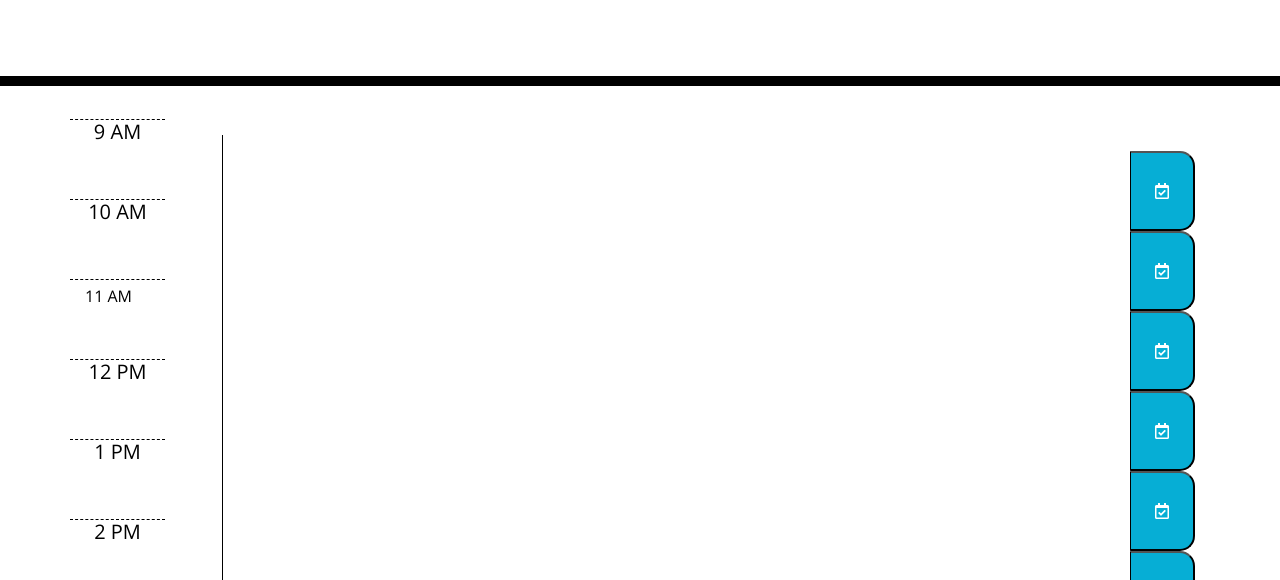
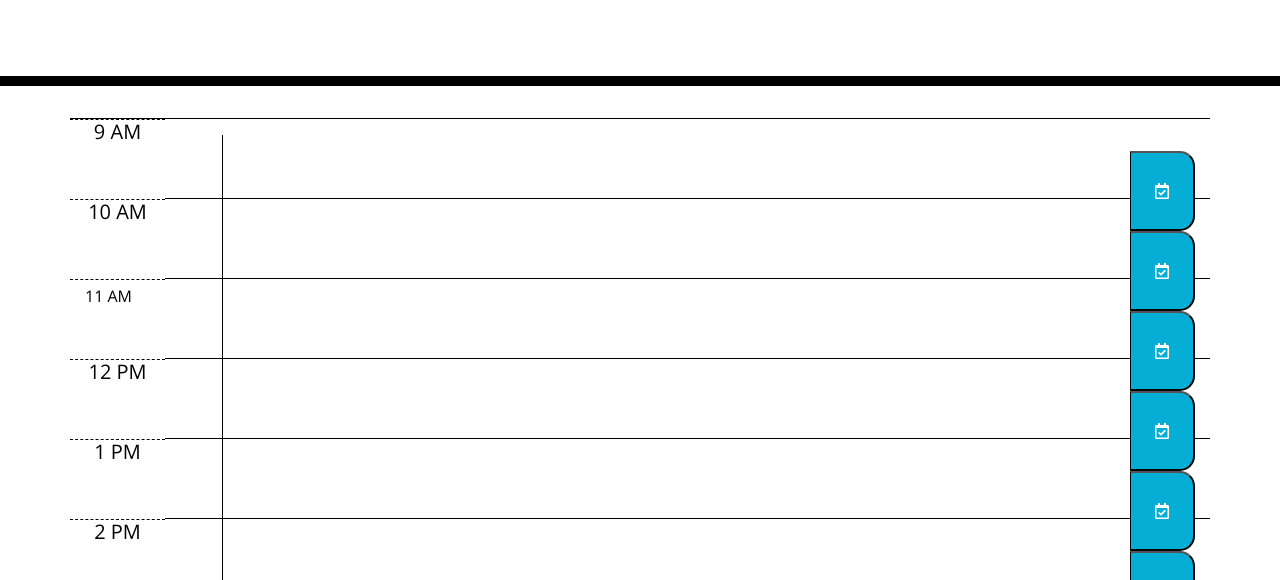
Before and after one commit to ckhilpisch/DayPlanner, a plain HTML site: page index.html in a window 1280 px wide. Shown: the part 182-762 px from the top of the page. Drawn offline with nearby package versions, Linux system fonts and the light colour scheme.

Commit message:
added black border to visualize how the rows are lining up

```diff
--- a/style.css
+++ b/style.css
@@ -33,7 +33,7 @@ textarea{
 .row {
   white-space: pre-wrap;
   height: 80px;
-  border-top: 1px solid white;
+  border-top: 1px solid black;
 }
 
 .hour {
@@ -63,7 +63,7 @@ textarea{
   border-bottom-right-radius: 15px;
   background-color: #06AED5;
   color: white;
-  height: 80px;
+  height:80px;
   width: 100%;
 }
 
```
